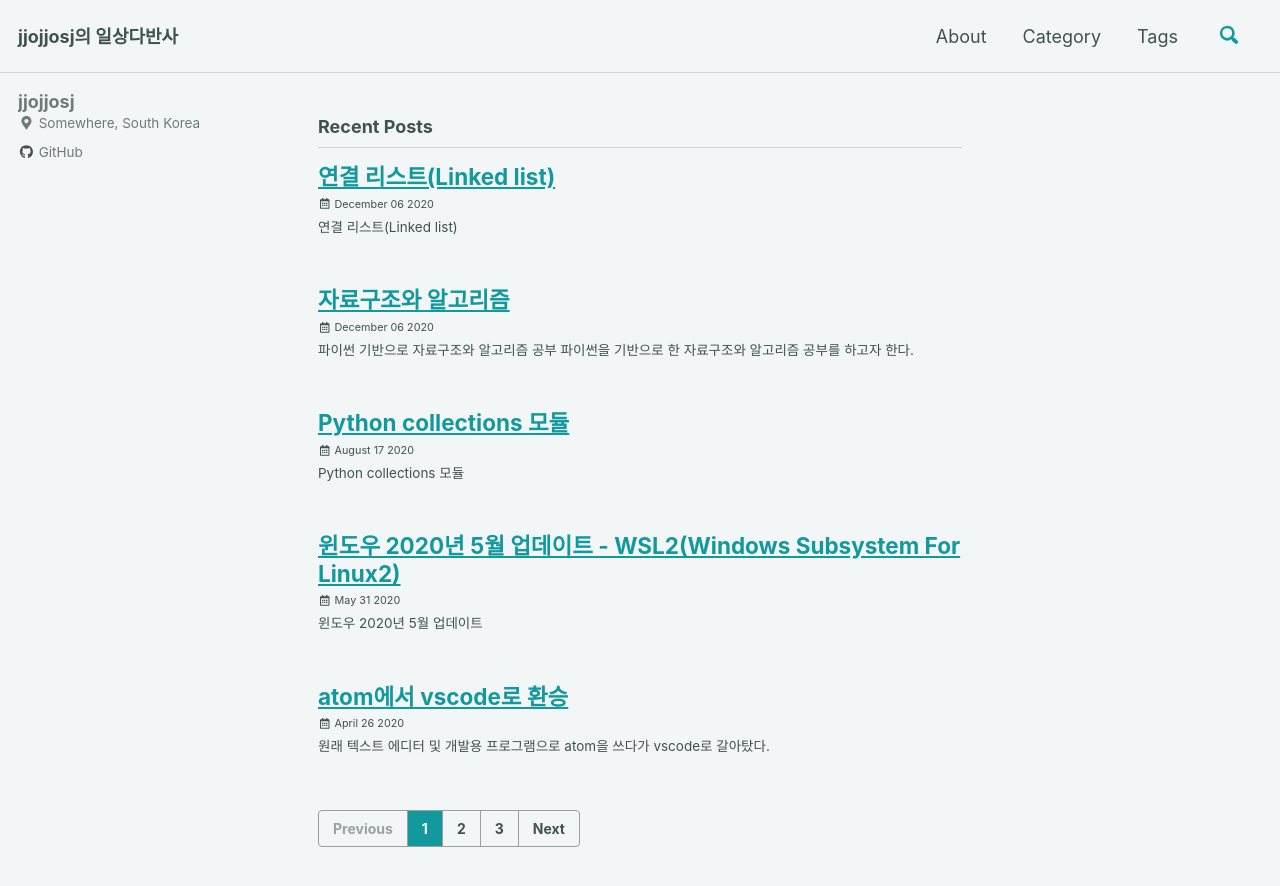
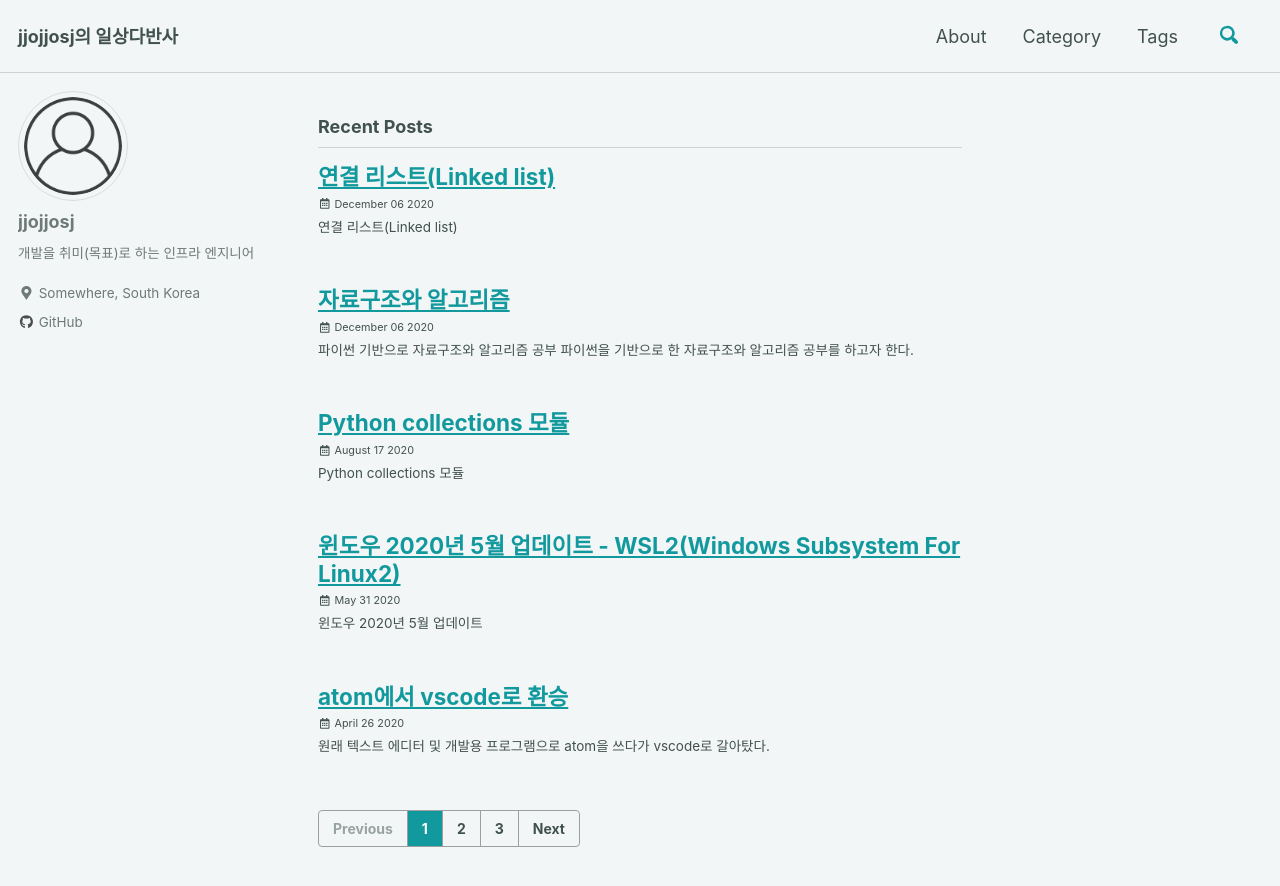
Before and after one commit to jjojjosj/jjojjosj.github.io, a Jekyll site: the page built from index.html, in a window 1280 px wide and 900 px high. Shown: the top 886 px of the window. Built offline with Jekyll 4.4.1, drawn with Linux system fonts in a browser that asks for light colours; cached includes are drawn as plain includes; nearby versions of some CDN libraries; the list of posts is cut into pages by our own code.

Commit message:
fix profile

```diff
--- a/_config.yml
+++ b/_config.yml
@@ -49,6 +49,8 @@ paginate_path: /page:num/
 search: true
 author:
   name : "jjojjosj"
+  avatar: "/assets/img/user.png"
+  bio : 개발을 취미(목표)로 하는 인프라 엔지니어
   location: "Somewhere, South Korea"
   links:
     - label: "GitHub"
```
Also changed, not shown: assets/img/user.png (added).
